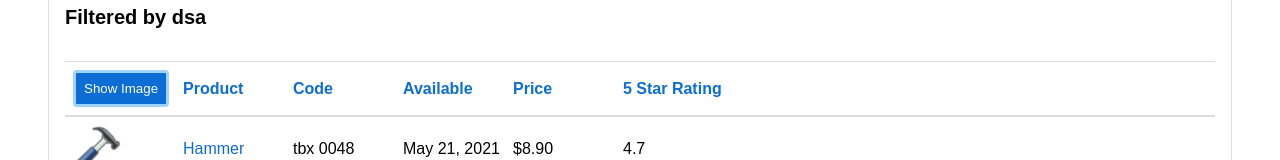
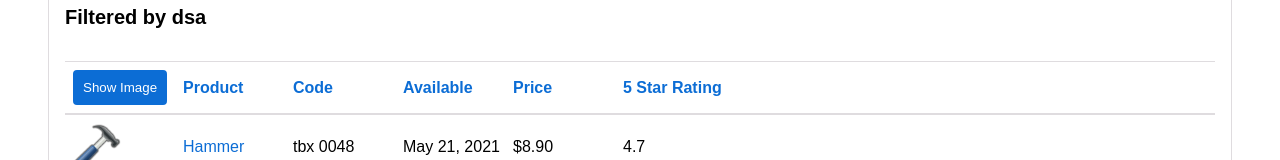
Before and after one commit to silviya-stoyanova/Acme-Product-Management, an Angular app: page / in a window 1280 px wide. Shown: the part 194-354 px from the top of the page. Built offline with nearby package versions, Linux system fonts and the light colour scheme.

Commit message:
Add transition when hovering over the button

```diff
--- a/src/app/products/product-list.component.scss
+++ b/src/app/products/product-list.component.scss
@@ -43,10 +43,17 @@
       &-button {
         color: $white;
         background: $blue-500;
-        border: 3px solid $blue-100;
+        border: 2px solid $blue-500;
         border-radius: 4px;
         padding: 8px;
         justify-self: start;
+        cursor: pointer;
+        transition: 0.3s color, background;
+
+        &:hover {
+          background: $white;
+          color: $blue-500;
+        }
       }
 
       &-text {
```
